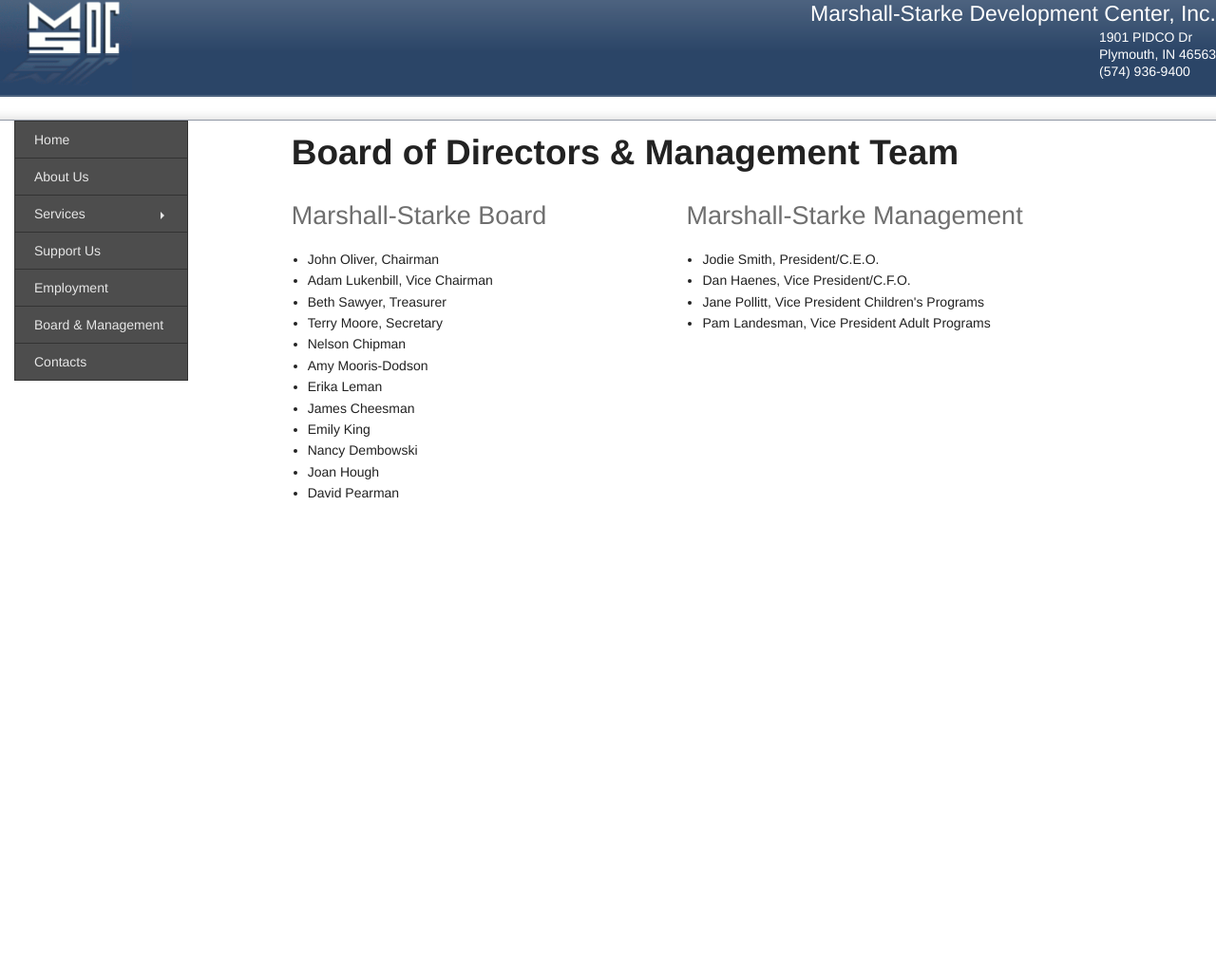
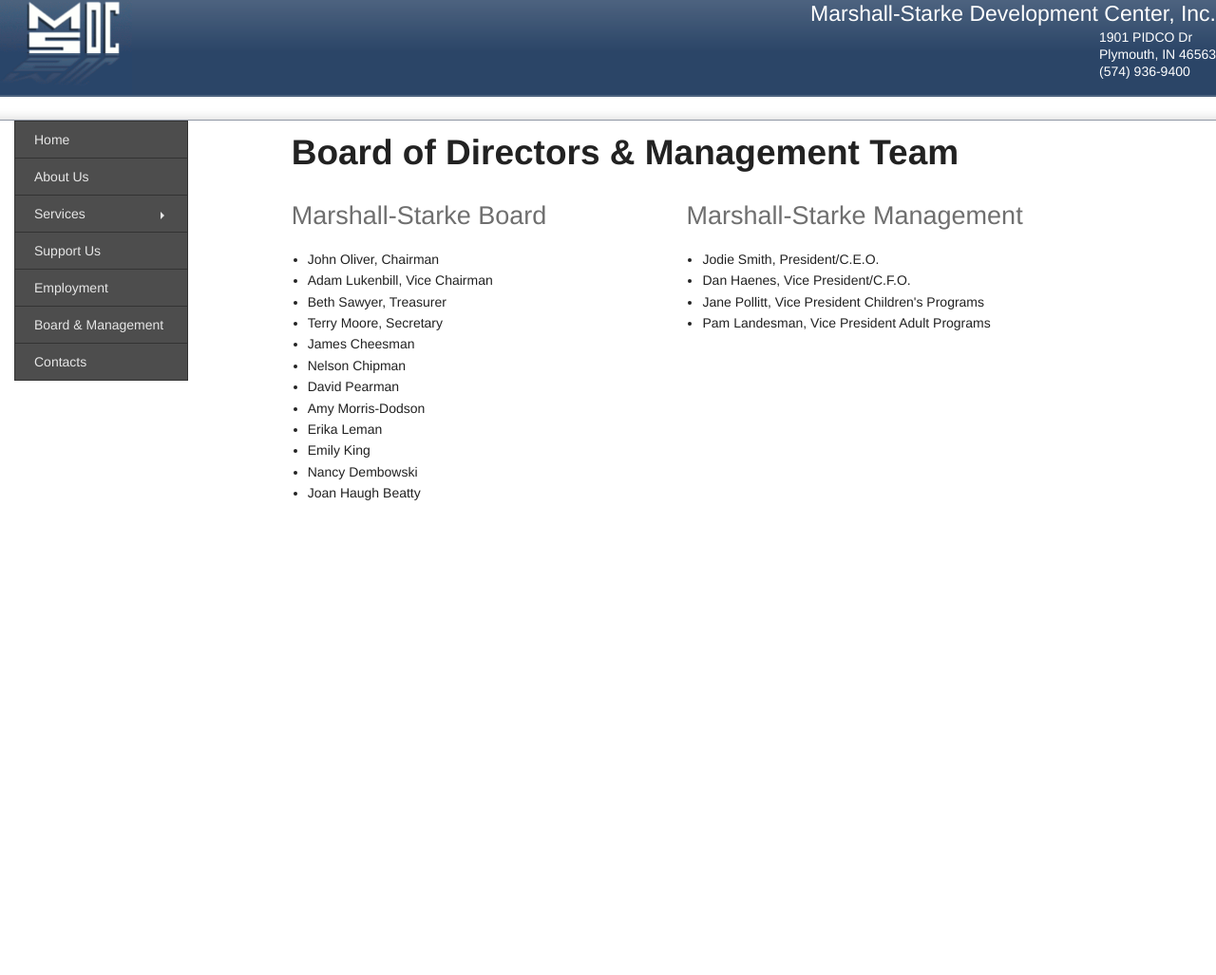
Before and after one commit to leviwilson/marshall-starke.org, a Jekyll site: the page built from board.md, in a window 1280 px wide. Shown: the whole page at 95% size. Built offline with Jekyll 4.4.1, drawn with Linux system fonts in a browser that asks for light colours; nearby versions of some CDN libraries.

Commit message:
update the board

```diff
--- a/board.md
+++ b/board.md
@@ -14,14 +14,15 @@ title:  Board & Management
     <li>Adam Lukenbill, Vice Chairman</li>
     <li>Beth Sawyer, Treasurer</li>
     <li>Terry Moore, Secretary</li>
+
+    <li>James Cheesman</li>
     <li>Nelson Chipman</li>
-    <li>Amy Mooris-Dodson</li>
+    <li>David Pearman</li>
+    <li>Amy Morris-Dodson</li>
     <li>Erika Leman</li>
-    <li>James Cheesman</li>
     <li>Emily King</li>
     <li>Nancy Dembowski</li>
-    <li>Joan Hough</li>
-    <li>David Pearman</li>
+    <li>Joan Haugh Beatty</li>
   </ul>
 </div>
 
```
